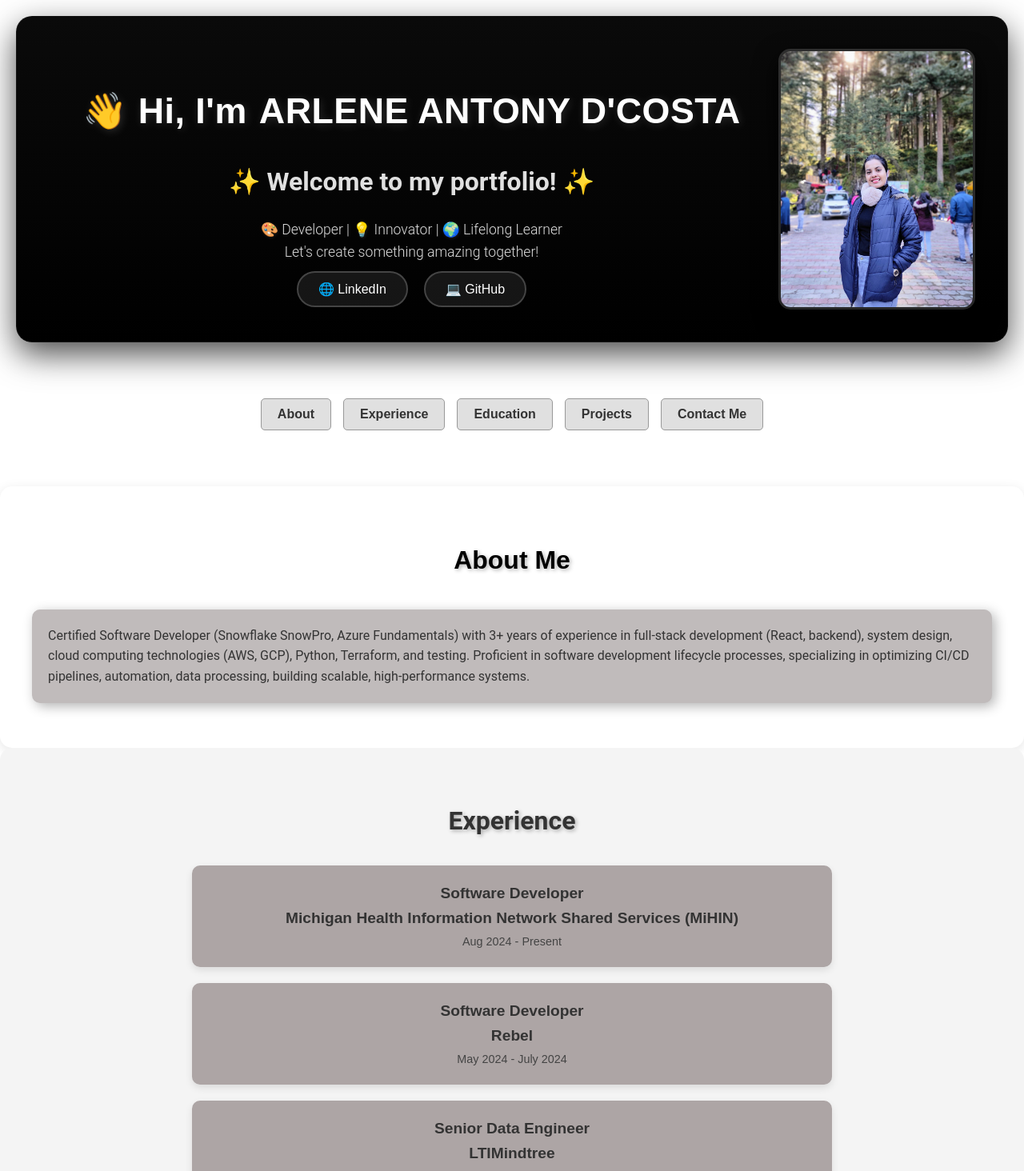
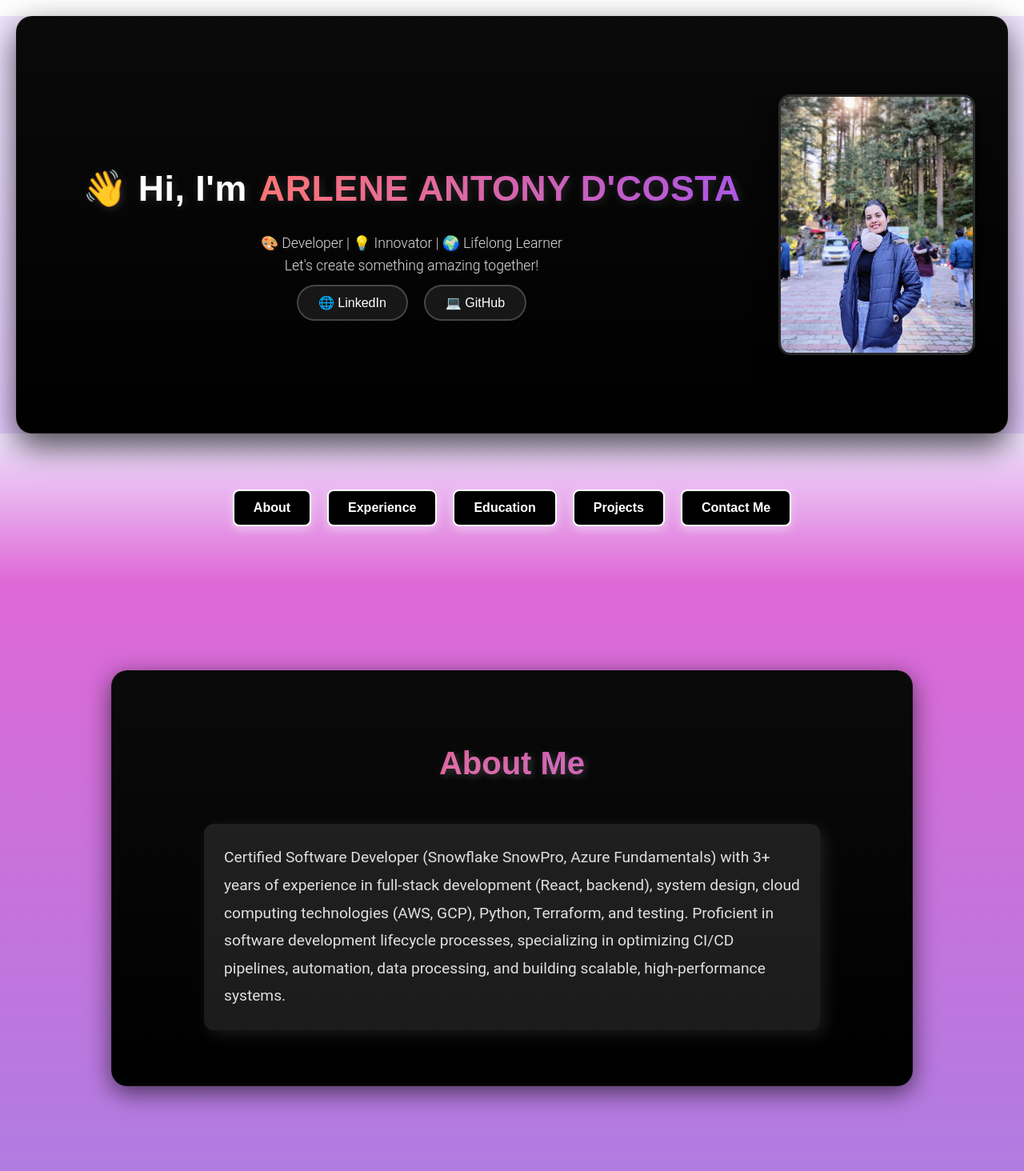
Before and after one commit to ArleneDcosta/portfolio, a React (Create React App) app: page / in a window 1280 px wide. Shown: the top 1464 px of the page at 80% size. Built offline with nearby package versions, Linux system fonts and the light colour scheme.

Commit message:
Made design changes

```diff
--- a/src/components/About/About.css
+++ b/src/components/About/About.css
@@ -1,30 +1,64 @@
-.about {
-  background-color: #ffffff; /* White background */
-  padding: 40px;
-  text-align: center;
-  border-radius: 15px; /* Rounded corners for the section */
-  box-shadow: 0px 4px 15px rgba(0, 0, 0, 0.1); /* Subtle shadow for a clean look */
+.about-section {
+  background: linear-gradient(180deg, #de68d6, #b07ce1); /* Soft light purple gradient */
+  padding: 60px 0; /* Add padding for spacing */
+  display: flex;
+  justify-content: center;
+  align-items: center;
 }
 
-.about h2 {
-  color: #000000; /* Black color for the heading */
-  font-size: 2rem; /* Slightly larger font size for emphasis */
-  margin-bottom: 20px; /* Space below the heading */
-  font-family: 'Arial', sans-serif; /* Clean font for heading */
-  font-style: normal; /* Ensure the font is not italic */
-  text-shadow: 2px 2px 5px rgba(0, 0, 0, 0.3); /* Add shadow to the text */
+.about {
+  background: linear-gradient(180deg, #0a0a0a, #000000); /* Dark black theme */
+  padding: 50px;
+  text-align: center;
+  border-radius: 20px;
+  box-shadow: 0px 8px 30px rgba(0, 0, 0, 0.6); /* Darker shadow */
+  border: 1px solid rgba(255, 255, 255, 0.05);
+  margin: 50px auto;
+  max-width: 900px; /* Keeps it centered */
 }
 
+/* Stylish Heading */
+.about h2 {
+  color: #ffffff; /* White text for contrast */
+  font-size: 2.5rem;
+  margin-bottom: 25px;
+  font-family: 'Arial', sans-serif;
+  text-shadow: 3px 3px 10px rgba(255, 255, 255, 0.2);
+  background: linear-gradient(90deg, #ff6b6b, #a84be3);
+  -webkit-background-clip: text;
+  -webkit-text-fill-color: transparent;
+  font-weight: bold;
+}
 
+/* Content Box */
 .about p {
-  background-color: #c0bbbb; /* Very light grey background for the text */
-  color: #333333; /* Dark grey for text readability */
-  padding: 20px; /* Add padding inside the box */
-  font-size: 1rem; /* Standard font size */
-  font-family: 'Roboto', sans-serif; /* Modern font for body text */
-  border-radius: 10px; /* Rounded corners for the box */
-  line-height: 1.6; /* Line height for better readability */
-  box-shadow: 4px 4px 15px rgba(0, 0, 0, 0.3); /* Darker shadow on right and bottom */
-  display: inline-block; /* Ensures the box adjusts to text width */
-  text-align: left; /* Align the text inside the box */
+  background: rgba(255, 255, 255, 0.1); /* Subtle dark transparency */
+  color: #e0e0e0; /* Soft white text */
+  padding: 25px;
+  font-size: 1.2rem;
+  font-family: 'Roboto', sans-serif;
+  border-radius: 12px;
+  line-height: 1.8;
+  box-shadow: 6px 6px 20px rgba(255, 255, 255, 0.1); /* Soft glowing effect */
+  display: inline-block;
+  text-align: left;
+  max-width: 80%;
 }
+
+/* Mobile Responsiveness */
+@media (max-width: 768px) {
+  .about {
+    padding: 30px;
+    max-width: 90%;
+  }
+
+  .about h2 {
+    font-size: 2rem;
+  }
+
+  .about p {
+    font-size: 1rem;
+    padding: 20px;
+    max-width: 100%;
+  }
+}
--- a/src/components/About/About.js
+++ b/src/components/About/About.js
@@ -3,9 +3,18 @@ import "./About.css";
 
 function About() {
   return (
-    <section id="about" className="about">
-      <h2>About Me</h2>
-      <p>Certified Software Developer (Snowflake SnowPro, Azure Fundamentals) with 3+ years of experience in full-stack development (React, backend), system design, cloud computing technologies (AWS, GCP), Python, Terraform, and testing. Proficient in software development lifecycle processes, specializing in optimizing CI/CD pipelines, automation, data processing, building scalable, high-performance systems.</p>
+    <section id="about" className="about-section">
+      <div className="about">
+        <h2>About Me</h2>
+        <p>
+          Certified Software Developer (Snowflake SnowPro, Azure Fundamentals) with
+          3+ years of experience in full-stack development (React, backend),
+          system design, cloud computing technologies (AWS, GCP), Python, Terraform,
+          and testing. Proficient in software development lifecycle processes,
+          specializing in optimizing CI/CD pipelines, automation, data processing,
+          and building scalable, high-performance systems.
+        </p>
+      </div>
     </section>
   );
 }
--- a/src/components/Header/Header.css
+++ b/src/components/Header/Header.css
@@ -1,14 +1,20 @@
+.header-section {
+  background: linear-gradient(180deg, #f0e6ff, #e6ccff); /* Light Purple Gradient */
+}
+
+
 .header {
   display: flex;
   align-items: center;
   justify-content: center;
   flex-wrap: wrap;
-  padding: 40px;
-  background: linear-gradient(180deg, #0a0a0a, #000000); /* Deep black gradient */
+  padding: 60px 40px; /* Increased padding for more height */
+  min-height: 400px; /* Ensures a taller header */
+  background: linear-gradient(180deg, #0a0a0a, #000000);
   color: #f5f5f5;
   border-radius: 20px;
   box-shadow: 0px 15px 40px rgba(0, 0, 0, 0.7);
-  margin: 20px;
+  margin: 20px 20px 0 20px;
   border: 1px solid rgba(255, 255, 255, 0.05);
   gap: 25px;
   backdrop-filter: blur(12px);
@@ -47,6 +53,15 @@ h1 {
   text-transform: none;
   color: #ffffff;
   text-shadow: 2px 2px 12px rgba(255, 255, 255, 0.15);
+}
+
+h1 .highlight {
+  background: linear-gradient(90deg, #ff6b6b, #a84be3);
+  -webkit-background-clip: text;
+  -webkit-text-fill-color: transparent;
+  font-weight: bold;
+  position: relative;
+  display: inline-block;
 }
 
 h2 {
@@ -106,10 +121,7 @@ h2 {
     margin-bottom: 10px;
   }
 
-  .robotic-name {
-    font-size: 2rem;
-    display: inline;
-  }
+
 
   h2 {
     font-size: 1.4rem;
--- a/src/components/Header/Header.js
+++ b/src/components/Header/Header.js
@@ -4,17 +4,13 @@ import ArleneImage from "../../assets/images/Arlene_image.JPG";
 
 function Header() {
   return (
+    <div className="header-section">
       <header className="header">
         <div className="text-container">
           <h1>
-          👋 Hi, I'm <span className="robotic-name">
-            ARLENE ANTONY D'COSTA
-            <span className="glitch-line"></span>
-          </span>
+            👋 Hi, I'm{" "}
+            <span className="highlight">ARLENE ANTONY D'COSTA</span>
           </h1>
-        <h2>
-          <span className="typing-animation-once">✨ Welcome to my portfolio! ✨</span>
-        </h2>
           <p className="description">
             🎨 Developer | 💡 Innovator | 🌍 Lifelong Learner <br />
             Let's create something amazing together!
@@ -38,6 +34,7 @@ function Header() {
         </div>
         <img src={ArleneImage} alt="Arlene Antony D'costa" className="photo" />
       </header>
+    </div>
   );
 }
 
--- a/src/components/NavigationButtons/NavigationButtons.css
+++ b/src/components/NavigationButtons/NavigationButtons.css
@@ -1,41 +1,52 @@
+.navigation {
+  background: linear-gradient(180deg, #f0e6ff, #de68d6);
+  margin-bottom: 0;
+  padding: 20px 0;
+  display: flex;
+  justify-content: center;
+}
+
 .navigation-buttons {
   display: flex;
   justify-content: center;
-    gap: 15px;
-    margin: 20px 0;
+  gap: 20px;
 }
 
 .navigation-buttons button {
   font-family: "Arial", sans-serif;
   font-size: 1rem;
   font-weight: 600;
-    color: #333;
-    background-color: #e0e0e0;
-    border: 1px solid #999;
-    padding: 10px 20px;
-    border-radius: 5px;
+  color: white; /* White text */
+  background: black; /* Fully black button */
+  border: 2px solid white; /* White border */
+  padding: 12px 24px;
+  border-radius: 8px;
   cursor: pointer;
   transition: all 0.3s ease;
+  box-shadow: 0px 4px 12px rgba(255, 255, 255, 0.4); /* Subtle glow */
+  position: relative;
+  overflow: hidden;
 }
 
 .navigation-buttons button:hover {
-    background-color: #d0d0d0;
-    color: #000;
-    border-color: #666;
+  background: white; /* White background on hover */
+  color: black; /* Black text on hover */
+  border-color: black; /* Black border on hover */
   box-shadow: 0px 6px 12px rgba(0, 0, 0, 0.4);
+  transform: translateY(-2px);
 }
 
 @media (max-width: 435px) {
   .navigation-buttons {
     flex-direction: column;
     align-items: center;
-      gap: 10px;
+    gap: 12px;
   }
 
   .navigation-buttons button {
     width: 90%;
-      font-size: 0.9rem;
-      padding: 12px;
-      border-radius: 8px;
+    font-size: 0.95rem;
+    padding: 14px;
+    border-radius: 10px;
   }
 }
--- a/src/components/NavigationButtons/NavigationButtons.js
+++ b/src/components/NavigationButtons/NavigationButtons.js
@@ -10,6 +10,7 @@ function NavigationButtons() {
   };
 
   return (
+  <div class="navigation">
     <section className="navigation-buttons">
       <button onClick={() => scrollToSection("about")}>About</button>
       <button onClick={() => scrollToSection("experience")}>Experience</button>
@@ -17,6 +18,7 @@ function NavigationButtons() {
       <button onClick={() => scrollToSection("projects")}>Projects</button>
       <button onClick={() => scrollToSection("contact")}>Contact Me</button>
     </section>
+    </div>
   );
 }
 
```
Lines whose indentation alone changed are shown as unchanged.
